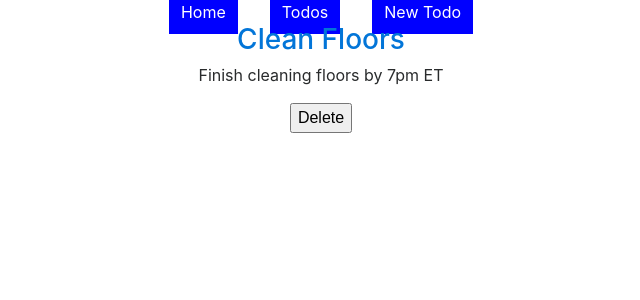
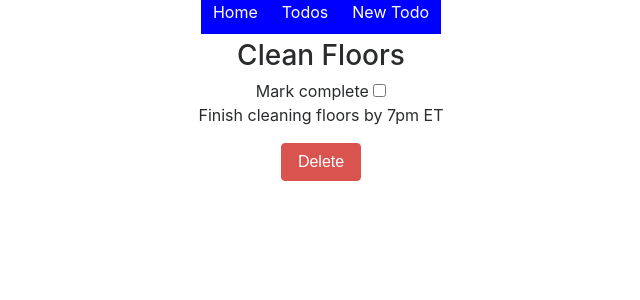
Before and after one commit to gnappo1/intro-to-redux, a React (Create React App) app: page /todos/2 in a window 1280 px wide. Shown: the top 300 px of the page, without its empty margins (319-959 px from the left). Built offline with nearby package versions, Linux system fonts and the light colour scheme.

Commit message:
Add style and extra helpers during breakout rooms

```diff
--- a/src/components/Navbar.js
+++ b/src/components/Navbar.js
@@ -2,8 +2,9 @@ import { NavLink } from 'react-router-dom';
 
 const link = {
   width: '100px',
+  height: '64px',
   padding: '12px',
-  margin: '1em',
+  margin: '1em 0 2em',
   background: 'blue',
   textDecoration: 'none',
   color: 'white',
@@ -11,7 +12,7 @@ const link = {
 
 const Navbar = (props) => {
     return (
-        <div>
+        <div  class="mb-3">
             <NavLink
             to="/"
             exact
--- a/src/components/TodoItem.js
+++ b/src/components/TodoItem.js
@@ -1,18 +1,29 @@
 import { Link } from 'react-router-dom';
-const TodoItem = ({id, title, body, removeTodo, history}) => {
+const TodoItem = ({id, title, body, completed, history, removeTodo}) => {
 
-    const handleDelete = () => {
+    const handleClick = () => {
         removeTodo(id)
         history.push("/todos")
     }
 
-    const conditionalTitle = () => history.location.pathname === "/todos" ? <></> : <button onClick={handleDelete}>Delete</button>
+    const conditionalTitle = () => history.location.pathname === "/todos" ? <Link to={`/todos/${id}`}><h3>{title}</h3></Link> : <h3>{title}</h3>
+    const conditionalButtons = () => history.location.pathname === "/todos" ? <></> : <button className="btn btn-danger" onClick={() => handleClick()}>Delete</button>
+    const conditionalCheckBox = () => {
+        if (history.location.pathname === `/todos/${id}`) {
+            if (!completed) {
+                return <span>Mark complete <input type="checkbox" /></span>
+            } else {
+                return <h4>Todo item complited on date: {}</h4>
+            }
+        }
+    }
 
     return (
         <div id={`todo-${id}`}>
-            <Link to={`/todos/${id}`}><h3>{title}</h3></Link>
+            {conditionalTitle()}
+            {conditionalCheckBox()}
             <p>{body}</p>
-            {conditionalTitle()}
+            {conditionalButtons()}
         </div>
     )
 }
--- a/src/components/TodosList.js
+++ b/src/components/TodosList.js
@@ -6,10 +6,17 @@ const TodosList = (props) => {
     const renderTodos = () => {
         return props.todos.map(todo => <TodoItem {...todo} history={props.history} key={todo.id} />)
     }
+
+    const renderCompletedTodos = () => {
+
+    }
+
     return (
         <>
-            <h1>Todos</h1>
+            <h1>Pending Todos</h1>
             {renderTodos()}
+            <h3>Completed Todos</h3>
+            {renderCompletedTodos()}
         </>
     )
 }
--- a/src/reducers/todos.js
+++ b/src/reducers/todos.js
@@ -6,21 +6,26 @@ const defaultState = [
     {title: "Clean Curtains", body: "Finish cleaning curtains by 7pm ET", id: 3, completed: false}
 ]
 
+const arrayEquals = (a, b) => {
+  return Array.isArray(a) &&
+        Array.isArray(b) &&
+        a.length === b.length &&
+        a.every((val, index) => b.includes(val));
+}
+
+const checkTodoFormat = (payload) => {
+    const isObject = Object.prototype.toString.call(payload) === '[object Object]'
+    const areKeysRight = arrayEquals(Object.keys(payload), [ 'title', 'body', 'completed', 'id' ])
+    return isObject && areKeysRight
+}
+
 export const todosReducer = (state = defaultState, action) => {
     switch(action.type){
         case ADD_TODO:
-            return [...state, action.payload]
+            return checkTodoFormat(action.payload) ? [...state, action.payload] : state
         case REMOVE_TODO:
             const todoIndex = state.findIndex(todo => String(todo.id) === String(action.payload))
-            // debugger
-            return !!todoIndex || todoIndex === 0 ? (
-                [
-                    ...state.slice(0, todoIndex),
-                    ...state.slice(todoIndex + 1)
-                ]
-            ) : (
-                state
-            )
+            return !!todoIndex || todoIndex === 0 ? [...state.slice(0, todoIndex), ...state.slice(todoIndex + 1)] : state
         default:
             return state
     }
```
Also changed, not shown: public/404.png (added).
